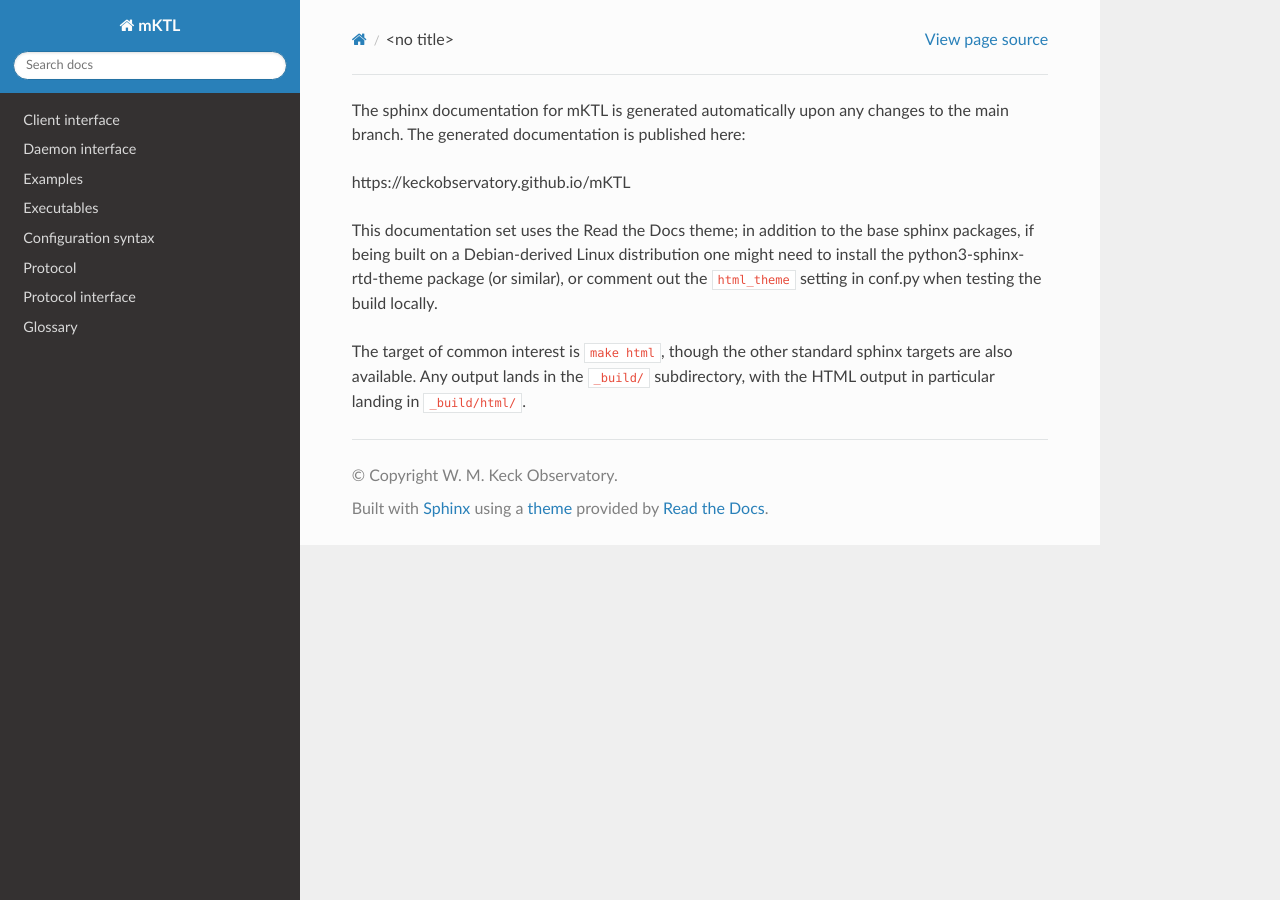
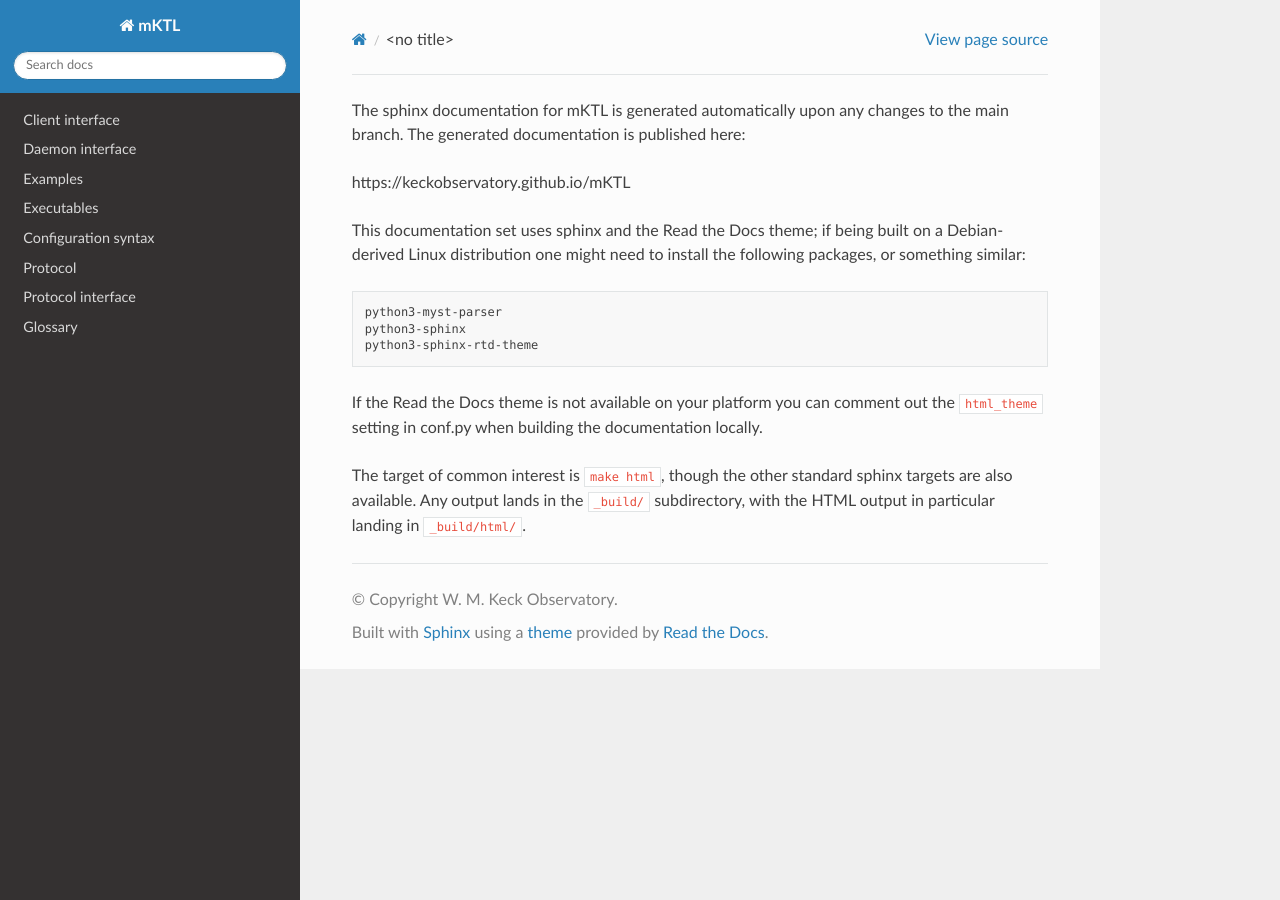
Before and after one commit to KeckObservatory/mKTL, a Sphinx documentation site: the page built from doc/README.md, in a window 1280 px wide. Built offline with Sphinx 7.4.7 and the Read the Docs theme 3.1.0, drawn with Linux system fonts in a browser that asks for light colours.

Commit message:
Updated the readme to include all the packages to support sphinx, not just the theme.

```diff
--- a/doc/README.md
+++ b/doc/README.md
@@ -3,11 +3,16 @@ to the main branch. The generated documentation is published here:
 
 https://keckobservatory.github.io/mKTL
 
-This documentation set uses the Read the Docs theme; in addition to the
-base sphinx packages, if being built on a Debian-derived Linux distribution
-one might need to install the python3-sphinx-rtd-theme package (or similar),
-or comment out the `html_theme` setting in conf.py when testing the build
-locally.
+This documentation set uses sphinx and the Read the Docs theme; if being built
+on a Debian-derived Linux distribution one might need to install the following
+packages, or something similar:
+
+	python3-myst-parser
+	python3-sphinx
+	python3-sphinx-rtd-theme
+
+If the Read the Docs theme is not available on your platform you can comment
+out the `html_theme` setting in conf.py when building the documentation locally.
 
 The target of common interest is `make html`, though the other standard
 sphinx targets are also available. Any output lands in the `_build/`
```
